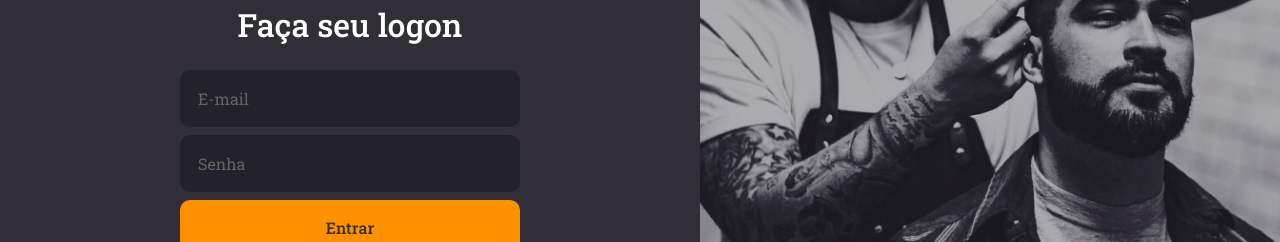
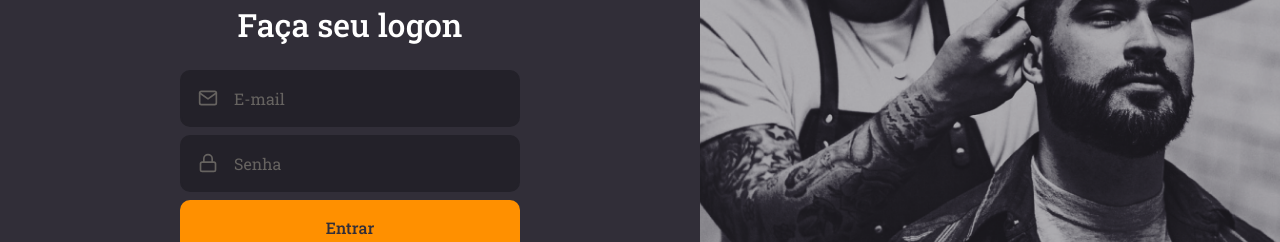
Before and after one commit to franciscojunior10/gobarber-web, a React (Create React App) app: page / in a window 1280 px wide. Shown: the part 285-527 px from the top of the page. Built offline with nearby package versions, Linux system fonts and the light colour scheme.

Commit message:
feat: created compoments Input and Button.

```diff
--- /dev/null
+++ b/src/components/Button/index.tsx
@@ -0,0 +1,13 @@
+import React, { ButtonHTMLAttributes } from 'react';
+
+import { Container } from './styles';
+
+type ButtonProps = ButtonHTMLAttributes<HTMLButtonElement>;
+
+const Button: React.FC<ButtonProps> = ({ children, ...rest }) => (
+  <Container type="button" {...rest}>
+    {children}
+  </Container>
+);
+
+export default Button;
--- /dev/null
+++ b/src/components/Button/styles.ts
@@ -0,0 +1,21 @@
+import styled from 'styled-components';
+import { shade } from 'polished';
+
+export const Container = styled.button`
+  background: #ff9000;
+  border-radius: 10px;
+  color: #312e38;
+  border: 0;
+  height: 56px;
+  font-weight: 500;
+
+  margin-top: 8px;
+  padding: 0 16px;
+  width: 100%;
+
+  transition: background-color 0.2s;
+
+  &:hover {
+    background: ${shade(0.2, '#ff9000')};
+  }
+`;
--- /dev/null
+++ b/src/components/Input/index.tsx
@@ -0,0 +1,18 @@
+import React, { InputHTMLAttributes } from 'react';
+import { IconBaseProps } from 'react-icons';
+
+import { Container } from './styles';
+
+interface InputProps extends InputHTMLAttributes<HTMLInputElement> {
+  name: string;
+  icon?: React.ComponentType<IconBaseProps>;
+}
+
+const Input: React.FC<InputProps> = ({ icon: Icon, ...rest }) => (
+  <Container>
+    {Icon && <Icon size={20} />}
+    <input {...rest} />
+  </Container>
+);
+
+export default Input;
--- /dev/null
+++ b/src/components/Input/styles.ts
@@ -0,0 +1,32 @@
+import styled from 'styled-components';
+
+export const Container = styled.div`
+  background: #232129;
+  border-radius: 10px;
+  border: 2px solid #232129;
+  color: #666360;
+
+  display: flex;
+  align-items: center;
+  padding: 16px;
+  width: 100%;
+
+  & + div {
+    margin-top: 8px;
+  }
+
+  input {
+    background: transparent;
+    flex: 1;
+    border: 0;
+    color: #f4ede8;
+
+    &::placeholder {
+      color: #666360;
+    }
+  }
+
+  svg {
+    margin-right: 16px;
+  }
+`;
--- a/src/pages/SignIn/index.tsx
+++ b/src/pages/SignIn/index.tsx
@@ -1,5 +1,8 @@
 import React from 'react';
-import { FiLogIn } from 'react-icons/fi';
+import { FiLogIn, FiMail, FiLock } from 'react-icons/fi';
+
+import Input from '../../components/Input';
+import Button from '../../components/Button';
 
 import { Container, Content, Background } from './styles';
 
@@ -13,10 +16,16 @@
 
         <form action="">
           <h1>Faça seu logon</h1>
-          <input placeholder="E-mail" />
-          <input type="password" placeholder="Senha" />
 
-          <button type="submit">Entrar</button>
+          <Input name="email" icon={FiMail} placeholder="E-mail" />
+          <Input
+            name="password"
+            icon={FiLock}
+            type="password"
+            placeholder="Senha"
+          />
+
+          <Button type="submit">Entrar</Button>
 
           <a href="forgot">Esqueci minha senha</a>
         </form>
--- a/src/pages/SignIn/styles.ts
+++ b/src/pages/SignIn/styles.ts
@@ -27,43 +27,6 @@
 
     h1 {
       margin-bottom: 24px;
-    }
-
-    input {
-      background: #232129;
-      border-radius: 10px;
-      border: 2px solid #232129;
-      color: #f4ede8;
-
-      padding: 16px;
-      width: 100%;
-
-      &::placeholder {
-        color: #666360;
-      }
-
-      & + input {
-        margin-top: 8px;
-      }
-    }
-
-    button {
-      background: #ff9000;
-      border-radius: 10px;
-      color: #312e38;
-      border: 0;
-      height: 56px;
-      font-weight: 500;
-
-      margin-top: 8px;
-      padding: 0 16px;
-      width: 100%;
-
-      transition: background-color 0.2s;
-
-      &:hover {
-        background: ${shade(0.2, '#ff9000')};
-      }
     }
 
     a {
```
Also changed, not shown: .eslintrc.json.
